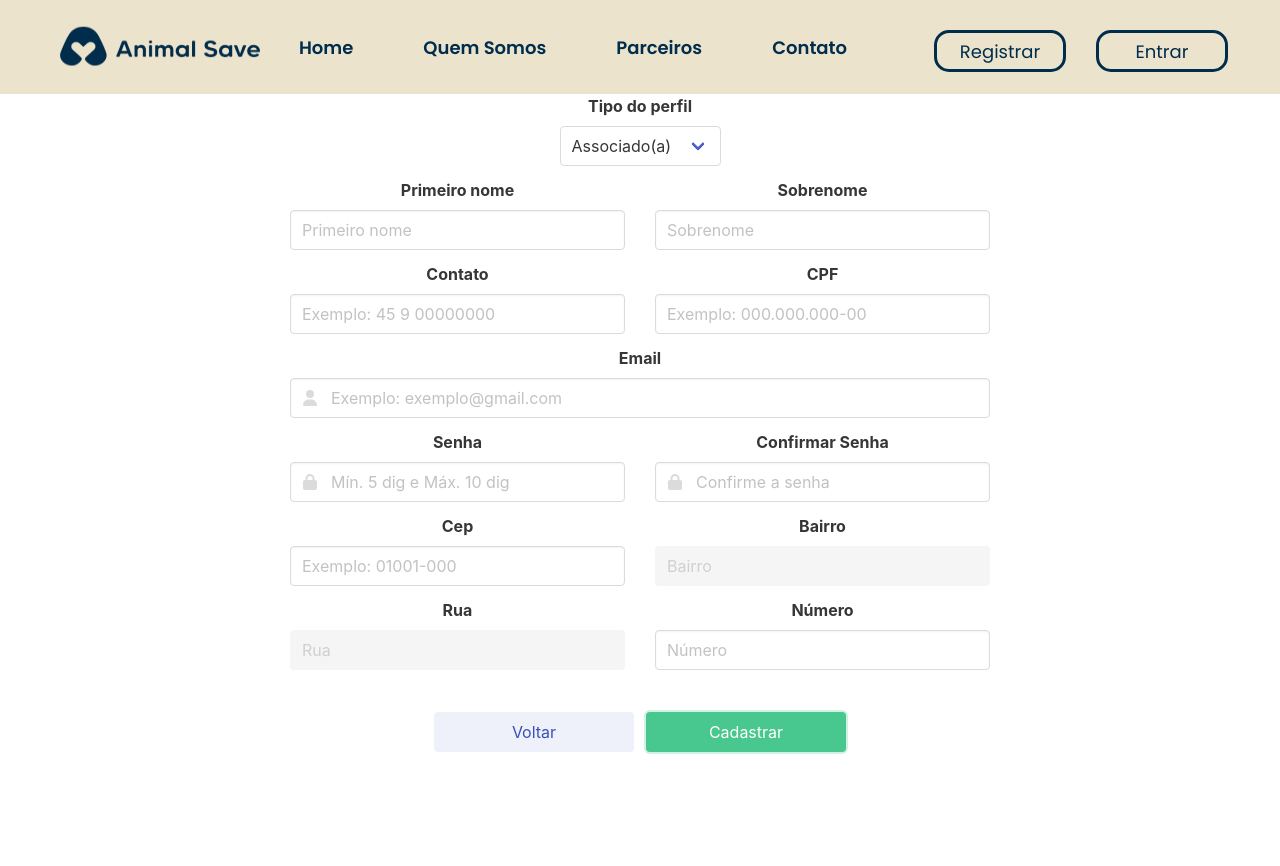
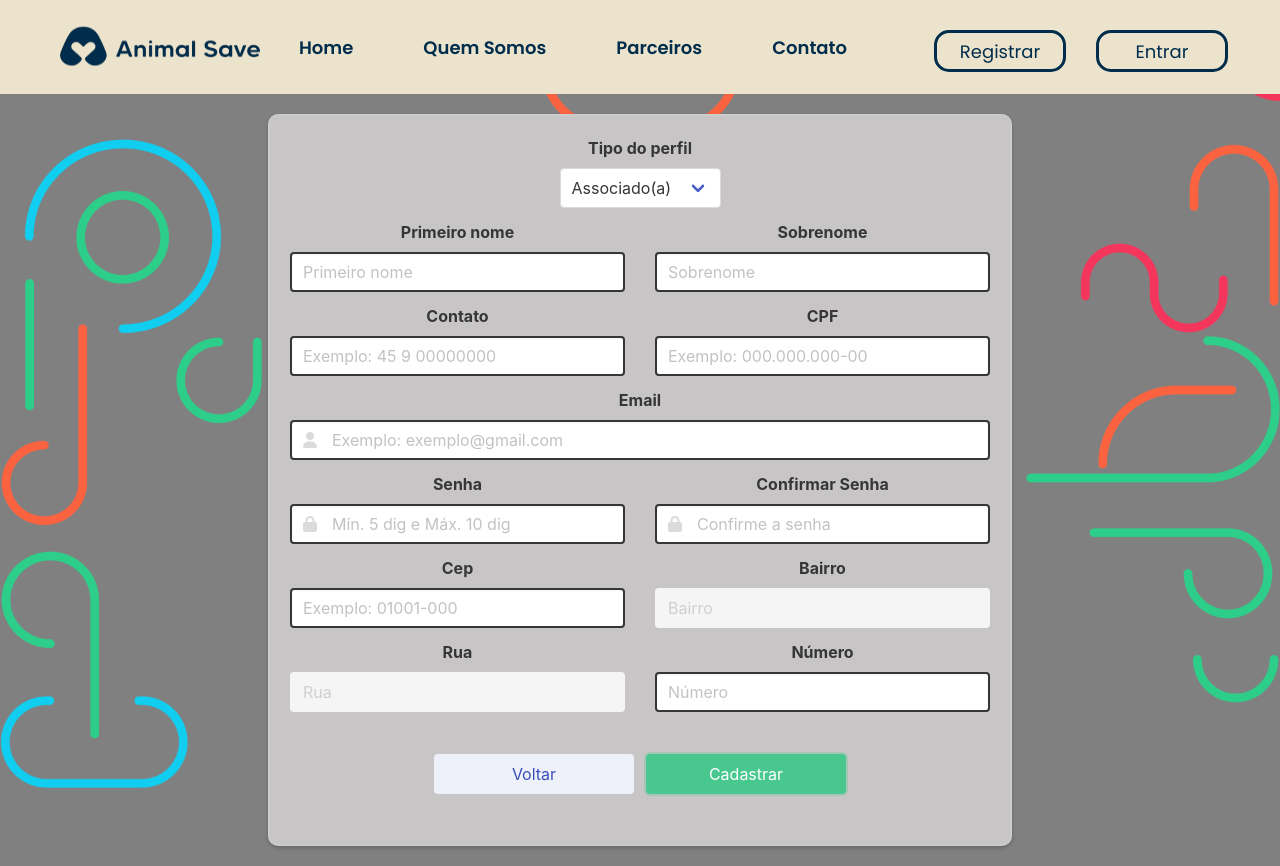
Before and after one commit to renanmontanopaz/animal-save-view, a Vue app: page /register in a window 1280 px wide. Before the commit the page ends 800 px from the top, so only its background shows below. Built offline with nearby package versions, Linux system fonts and the light colour scheme.

Commit message:
estilização no formulário de registro

```diff
--- a/src/views/RegisterUsers/Register.vue
+++ b/src/views/RegisterUsers/Register.vue
@@ -465,7 +465,7 @@
                                 <input v-model="caregiver.spending" @blur="validateInputSpending"
                                     :class="`${inputSpendingCaregiver}`" type="text"
                                     placeholder="Exemplo: 20,00 ,  2.000,00.">
-                                    <span class="icon is-small is-left">
+                                <span class="icon is-small is-left">
                                     <i class="fas fa-money-bill-wave"></i>
                                 </span>
                                 <p v-if="errorMessageSpendingCaregiver">
@@ -609,7 +609,7 @@
     </main>
 </template>
 
-<script lang="ts">
+<script lang="ts" scoped>
 import Vue from 'vue';
 import { Component } from 'vue-property-decorator';
 import axios from 'axios';
@@ -1551,12 +1551,26 @@ main {
     align-items: center;
     justify-content: center;
     flex-direction: column;
+    padding: 20px;
+
+    background-image: url(../../assets/background-register.png);
+    background-repeat: no-repeat;
+    background-position: center;
+    background-size: cover;
+    background-color: grey;
 
     .section_register {
         display: flex;
         justify-content: center;
         align-items: center;
         flex-direction: column;
+
+        background-color: rgb(199, 197, 197);
+
+        border: 2px solid #ccc;
+        border-radius: 10px;
+        padding: 20px;
+        box-shadow: 0 2px 4px rgba(0, 0, 0, 0.2);
     }
 
     .container_form {
@@ -1568,8 +1582,17 @@ main {
         gap: 30px;
     }
 
+    input {
+        border: 2px solid;
+    }
+
     .field {
         width: 700px;
+    }
+
+    p {
+        font-size: 16px;
+        color: red;
     }
 
     .container_buttons {
```
Also changed, not shown: src/assets/background-register.png (added).
